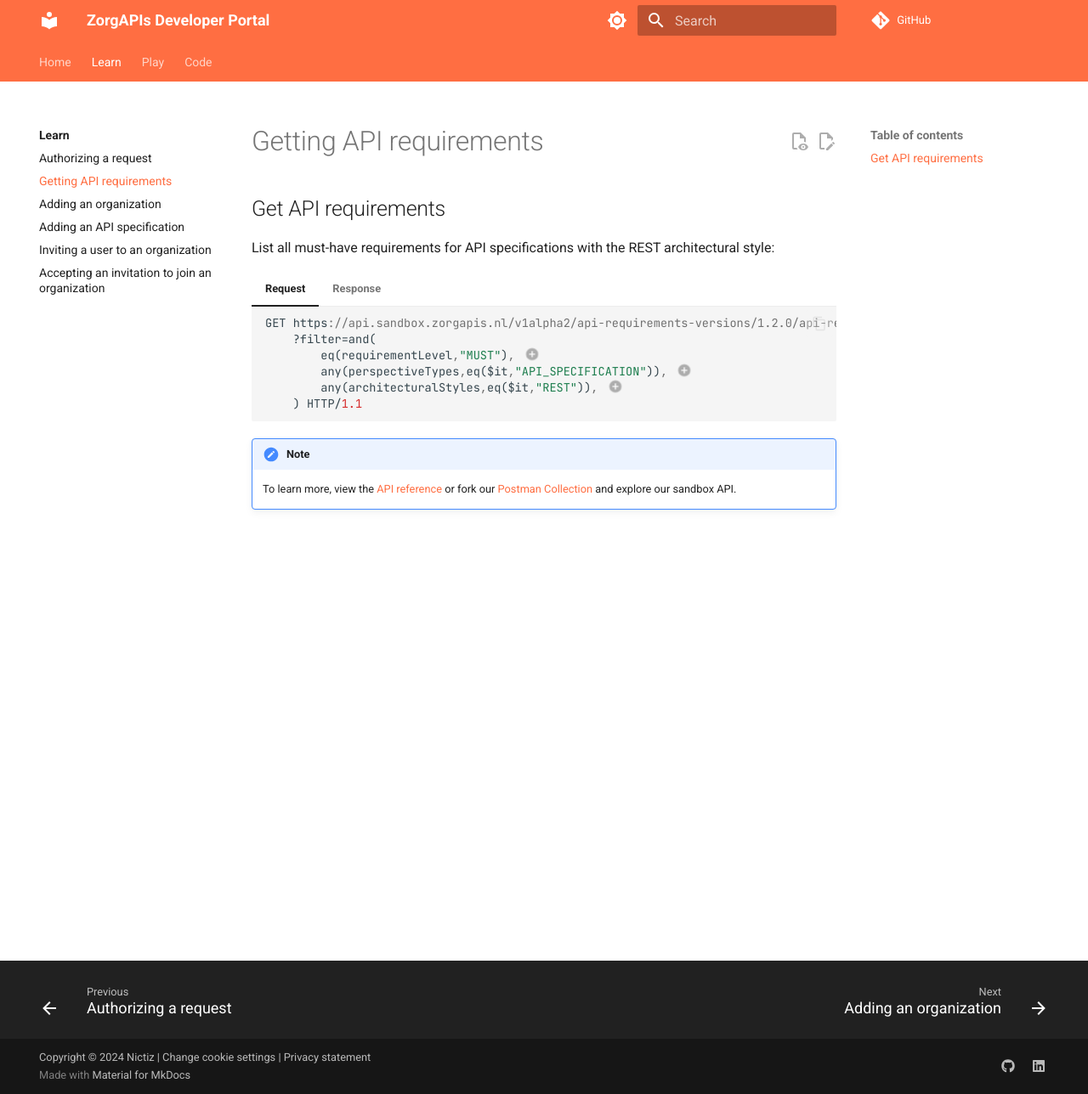
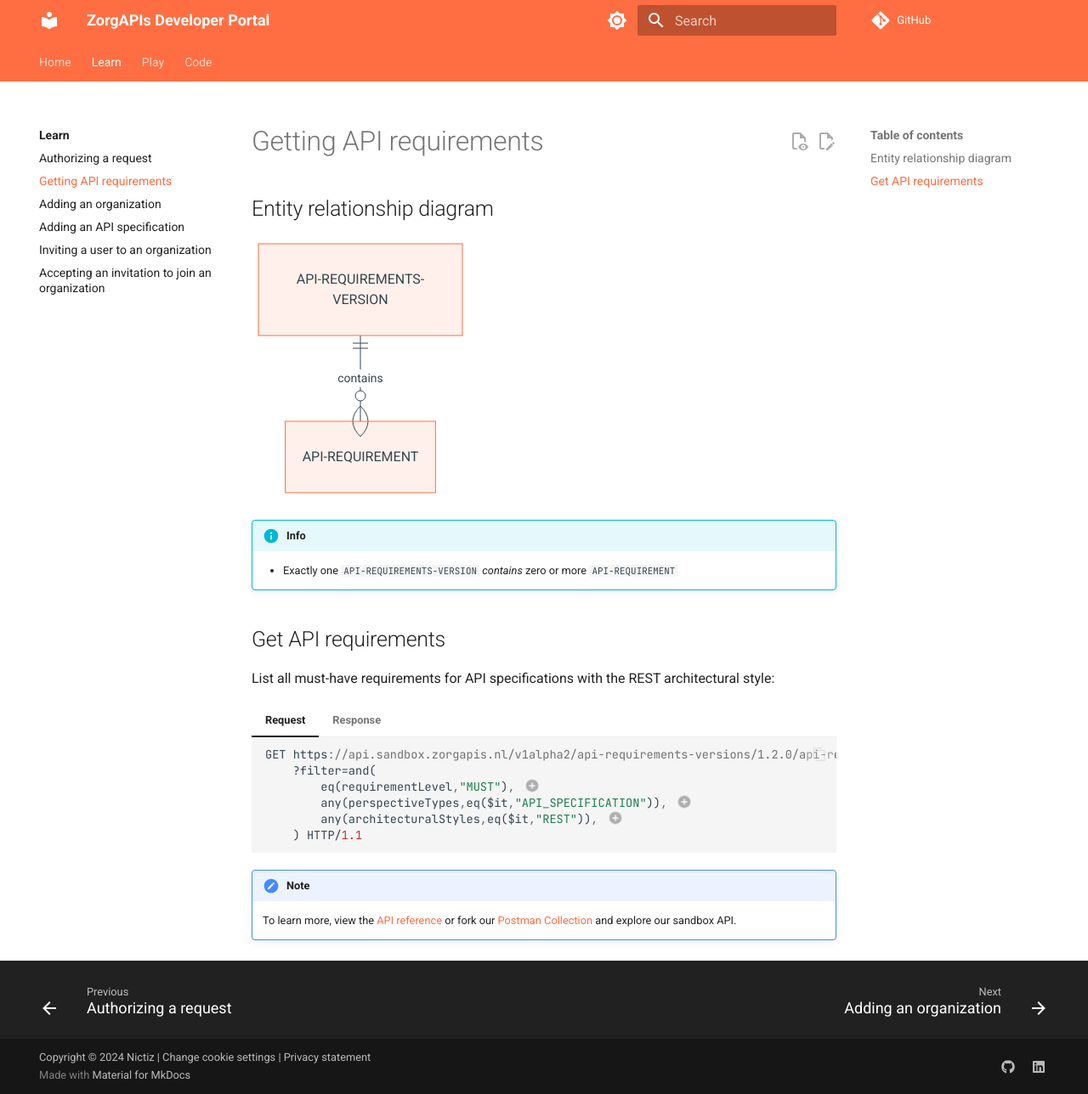
Before and after one commit to Nictiz/zorgapis-docs, an MkDocs documentation site: the page built from docs/learn/getting-api-requirements.md, in a window 1280 px wide and 1288 px high. Shown: the whole window at 85% size. Built offline with MkDocs 1.6.1 and Material for MkDocs 9.7.7, drawn with Linux system fonts in a browser that asks for light colours; comment, search, counter and statistics services are not loaded.

Commit message:
Add ER model for API requirements

````diff
--- a/docs/learn/getting-api-requirements.md
+++ b/docs/learn/getting-api-requirements.md
@@ -1,4 +1,15 @@
 # Getting API requirements
+
+## Entity relationship diagram
+
+``` mermaid
+erDiagram
+  API-REQUIREMENTS-VERSION ||--o{ API-REQUIREMENT : contains
+```
+
+!!! info
+
+    - Exactly one `API-REQUIREMENTS-VERSION` *contains* zero or more `API-REQUIREMENT`
 
 ## Get API requirements
 
````
